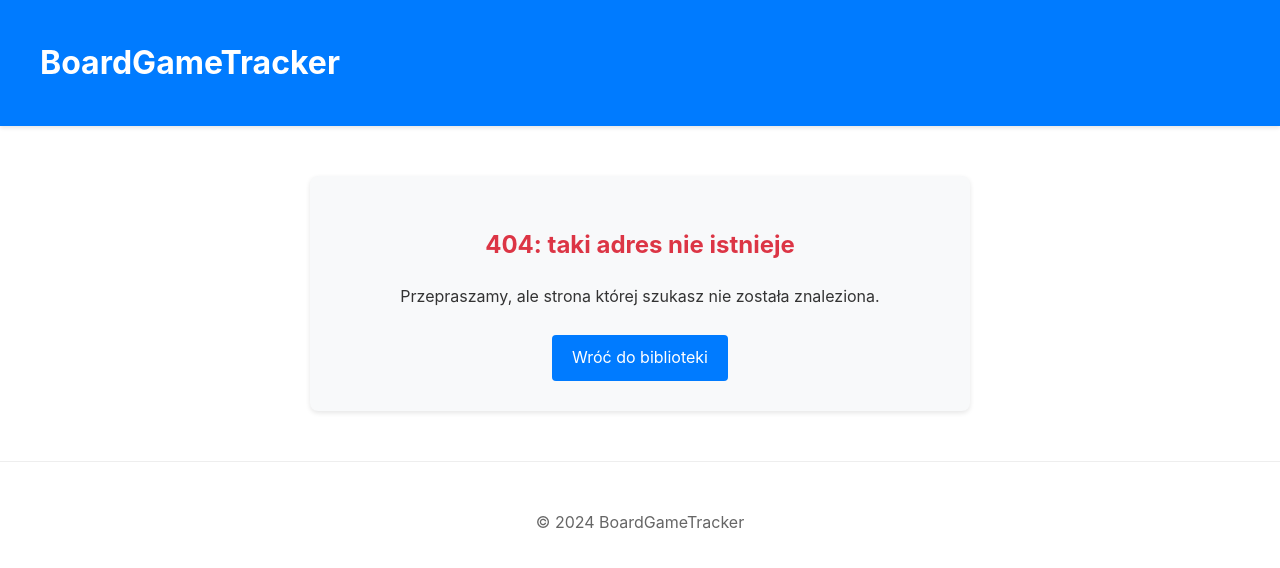
After one commit to EmilK97/10xDevsProject, a Django app: template boardGameTracker/boardGameApp/templates/boardGameTracker/404.html in a window 1280 px wide. The commit adds this page. Shown: the top 568 px of the page. Run offline with Django 5.2, Linux system fonts and the light colour scheme; the template is opened without the code that fills it, so the values that code supplies are empty.

Commit message:
Added 404 custom page

```diff
--- /dev/null
+++ b/boardGameTracker/boardGameApp/templates/boardGameTracker/404.html
@@ -0,0 +1,11 @@
+{% extends "boardGameTracker/base.html" %}
+
+{% block title %}404 - Strona nie znaleziona{% endblock %}
+
+{% block content %}
+<div class="error-container">
+    <h2>404: taki adres nie istnieje</h2>
+    <p>Przepraszamy, ale strona której szukasz nie została znaleziona.</p>
+    <a href="{% url 'library' %}" class="btn">Wróć do biblioteki</a>
+</div>
+{% endblock %}
--- a/boardGameTracker/boardGameApp/views.py
+++ b/boardGameTracker/boardGameApp/views.py
@@ -12,6 +12,10 @@ import logging
 logger = logging.getLogger(__name__)
 
 # Create your views here.
+
+def page_not_found_view(request, exception):
+    """Handle 404 error page."""
+    return render(request, 'boardGameTracker/404.html', status=404)
 
 def login_view(request):
     """Handle user login."""
--- a/boardGameTracker/boardGameTracker/settings.py
+++ b/boardGameTracker/boardGameTracker/settings.py
@@ -22,9 +22,9 @@ BASE_DIR = Path(__file__).resolve().parent.parent
 SECRET_KEY = 'django-insecure-z*f#at55sgabw!o7^^!m4s$83p+8td#5l22&0t429%+9kg9kza'
 
 # SECURITY WARNING: don't run with debug turned on in production!
-DEBUG = True
+DEBUG = False
 
-ALLOWED_HOSTS = []
+ALLOWED_HOSTS = ['*']
 
 # Application definition
 
--- a/boardGameTracker/boardGameTracker/urls.py
+++ b/boardGameTracker/boardGameTracker/urls.py
@@ -18,8 +18,11 @@ from django.contrib import admin
 from django.urls import path, include
 from django.conf import settings
 from django.conf.urls.static import static
+from boardGameApp.views import page_not_found_view
 
 urlpatterns = [
     path('admin/', admin.site.urls),
     path('', include('boardGameApp.urls')),
 ] + static(settings.STATIC_URL, document_root=settings.STATIC_ROOT)
+
+handler404 = 'boardGameApp.views.page_not_found_view'
--- a/boardGameTracker/static/boardGameApp/css/main.css
+++ b/boardGameTracker/static/boardGameApp/css/main.css
@@ -521,3 +521,37 @@ footer {
         margin-bottom: 0.5rem;
     }
 }
+
+/* Error page styling */
+.error-container {
+    text-align: center;
+    margin: 50px auto;
+    padding: 30px;
+    max-width: 600px;
+    background-color: #f8f9fa;
+    border-radius: 8px;
+    box-shadow: 0 2px 5px rgba(0, 0, 0, 0.1);
+}
+
+.error-container h2 {
+    color: #dc3545;
+    margin-bottom: 20px;
+}
+
+.error-container p {
+    margin-bottom: 25px;
+}
+
+.error-container .btn {
+    display: inline-block;
+    padding: 10px 20px;
+    background-color: #007bff;
+    color: white;
+    text-decoration: none;
+    border-radius: 4px;
+    transition: background-color 0.3s;
+}
+
+.error-container .btn:hover {
+    background-color: #0056b3;
+}
```
